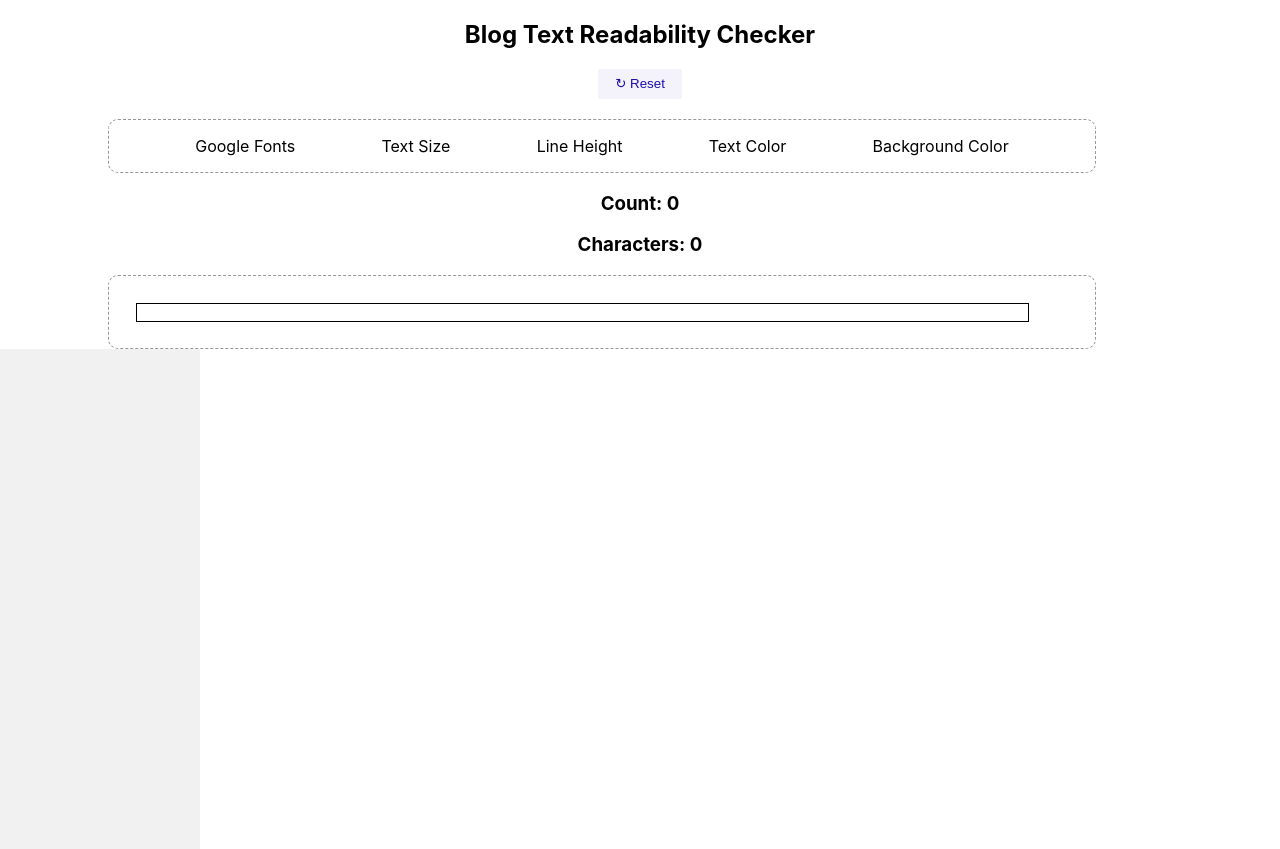
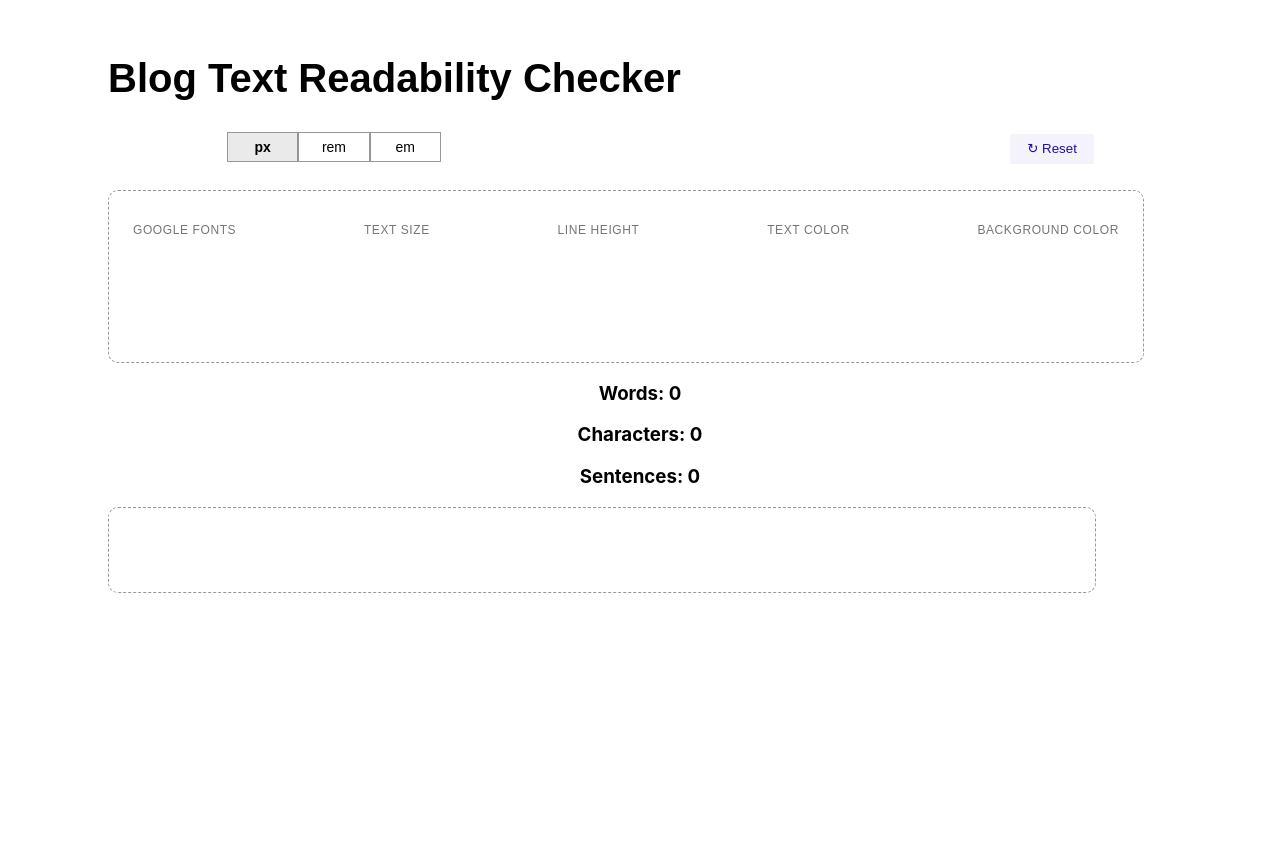
Before and after one commit to drewpager/word-counter, a React (Create React App) app: page / in a window 1280 px wide. After the commit the page ends 800 px from the top, so only its background shows below. Built offline with nearby package versions, Linux system fonts and the light colour scheme.

Commit message:
Progress on styling and functionality

```diff
--- a/src/components/wordCounter.css
+++ b/src/components/wordCounter.css
@@ -1,3 +1,48 @@
+.heading-text {
+  font-family: 'GT America', sans-serif;
+  font-size: 40px;
+  font-weight: 700;
+  margin-left: 108px;
+  margin-top: 56px;
+  text-align: start;
+}
+.button--div {
+  width: 986px;
+  margin-left: 108px;
+  display: flex;
+  align-items: center;
+  justify-content: space-between;
+}
+.metric--selectors {
+  margin-left: 108px;
+  border-radius: 4px;
+  width: 216px;
+  display: flex;
+  flex-direction: row;
+  justify-content: center;
+  align-items: center;
+  padding: 4px 10px 8px;
+  & > button {
+    height: 30px;
+    font-weight: 400;
+    font-size: 14px;
+    padding: 5px;
+    border: none;
+    cursor: pointer;
+    background-color: #FFF;
+    border: 1px solid #979797;
+    &.active {
+      height: 30px;
+      font-weight: 600;
+      cursor: pointer;
+      background-color: #EAEAEA;
+    }
+  }
+}
+
+.px {
+  width: 33%;
+}
 .reset-button {
   width: 84px;
   height: 30px;
@@ -10,20 +55,46 @@
 
 .text--modifiers {
   display: flex;
-  justify-content: space-evenly;
-  align-items: center;
+  justify-content: space-between;
+  padding: 32px 24px;
+  align-items: flex-start;
   border: 1px dashed #979797;
   border-radius: 10px;
-  width: 986px;
+  max-width: 986px;
+  height: 107px;
   margin-left: 108px;
   margin-top: 20px;
+  & > p {
+    font-family: 'GT America', sans-serif;
+    /* font-family: 'Roboto', sans-serif; */
+    color: #757575;
+    margin: 0;
+    font-style: normal;
+    font-weight: 500;
+    font-size: 12px;
+    line-height: 14px;
+    letter-spacing: 0.05em;
+    text-transform: uppercase;
+  }
 }
 
 .text--area {
   width: 986px;
+  height: auto;
   margin-left: 108px;
+  /* height: 107px; */
   border: 1px dashed #979797;
   border-radius: 10px;
+  overflow: wrap;
+  & > input {
+    font-size: 16px;
+    border: none;
+
+    &:focus {
+      font-size: 16px;
+      outline: none;
+    }
+  }
 }
 
 .text-area {
@@ -31,8 +102,9 @@
   left: 0;
   width: 90%;
 }
-.results--sidebar {
+/* .results--sidebar {
   height: 500px;
   background-color: #F1F1F1;
   width: 200px;
-}
+  right: 0;
+} */
--- a/src/components/wordCounter.jsx
+++ b/src/components/wordCounter.jsx
@@ -4,16 +4,40 @@ import './wordCounter.css';
 export const WordCounter = () => {
   const [wordCount, setWordCount] = useState(0);
   const [charCount, setCharCount] = useState(0);
+  const [sentenceCount, setsentenceCount] = useState(0);
+  const [active, setActive] = useState("px");
 
   const handleChange = (e) => {
     e.preventDefault();
     let length = e.target.value
+    let words = length.split(' ');
+    let sentences = length.split(/[.!?]/g);
     setCharCount(length.length);
+    setWordCount(words.length);
+    setsentenceCount(sentences.length - 1);
   }
+
+  const handleReset = () => {
+    setWordCount(0);
+    setCharCount(0);
+  }
+
+  // const handleMetric = (value) => {
+  //   setActive(value);
+  //   console.log(active)
+  // }
+
   return (
     <div>
-      <h2>Blog Text Readability Checker</h2>
-      <button className="reset-button">↻ Reset</button>
+      <h1 className="heading-text">Blog Text Readability Checker</h1>
+      <div className="button--div">
+        <div className="metric--selectors">
+          <button className={active === "px" ? "px active" : "px"} onClick={() => setActive("px")}>px</button>
+          <button className={active === "rem" ? "px active" : "px"} onClick={() => setActive("rem")}>rem</button>
+          <button className={active === "em" ? "px active" : "px"} onClick={() => setActive("em")}>em</button>
+        </div>
+        <button className="reset-button" onClick={handleReset}>↻ Reset</button>
+      </div>
       <div className="text--modifiers">
         <p>Google Fonts</p>
         <p>Text Size</p>
@@ -21,8 +45,9 @@ export const WordCounter = () => {
         <p>Text Color</p>
         <p>Background Color</p>
       </div>
-      <h3>Count: {wordCount}</h3>
+      <h3>Words: {wordCount}</h3>
       <h3>Characters: {charCount}</h3>
+      <h3>Sentences: {sentenceCount}</h3>
       <div className="text--area">
         <input type="text" className="text-area" onChange={(e) => handleChange(e)}/>
       </div>
```
